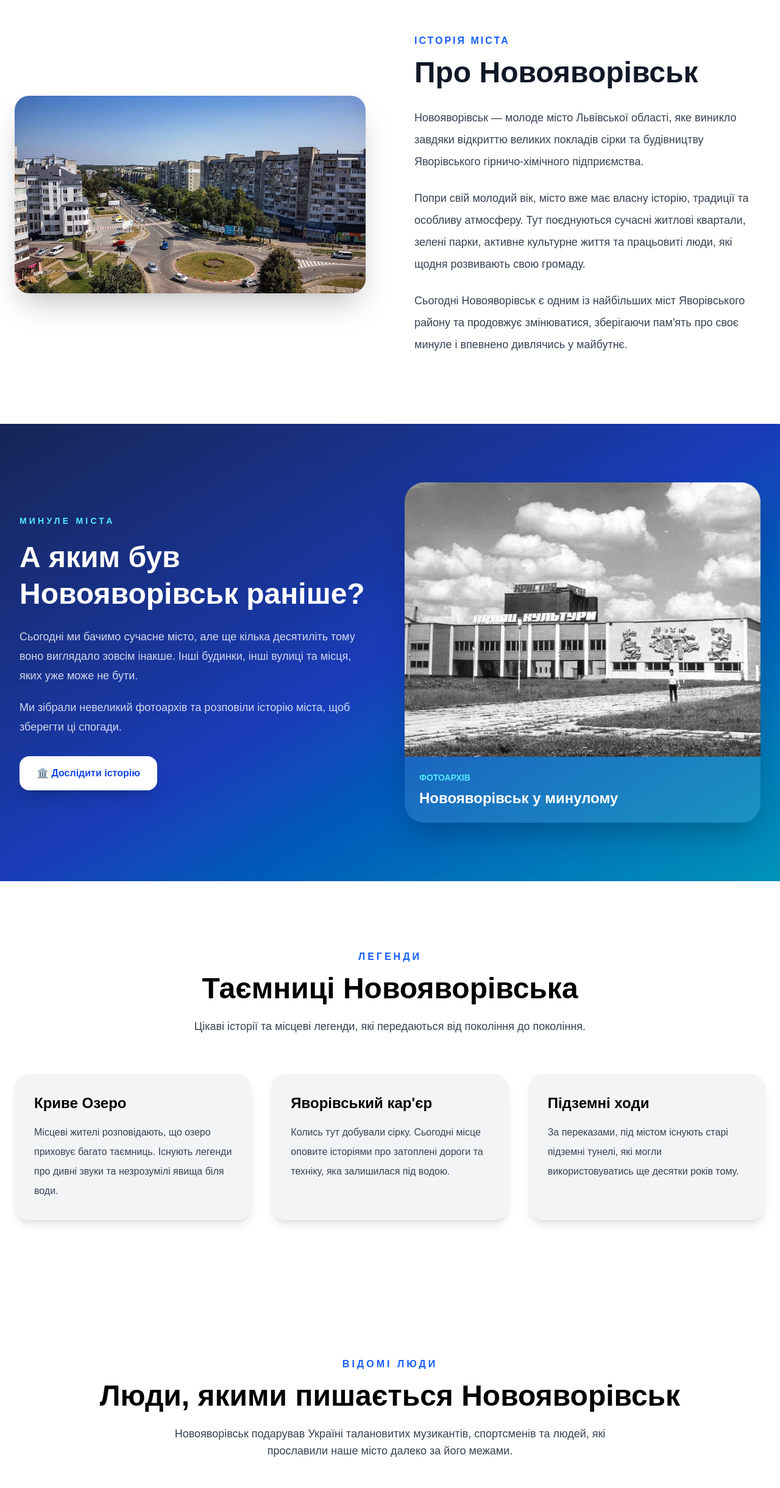
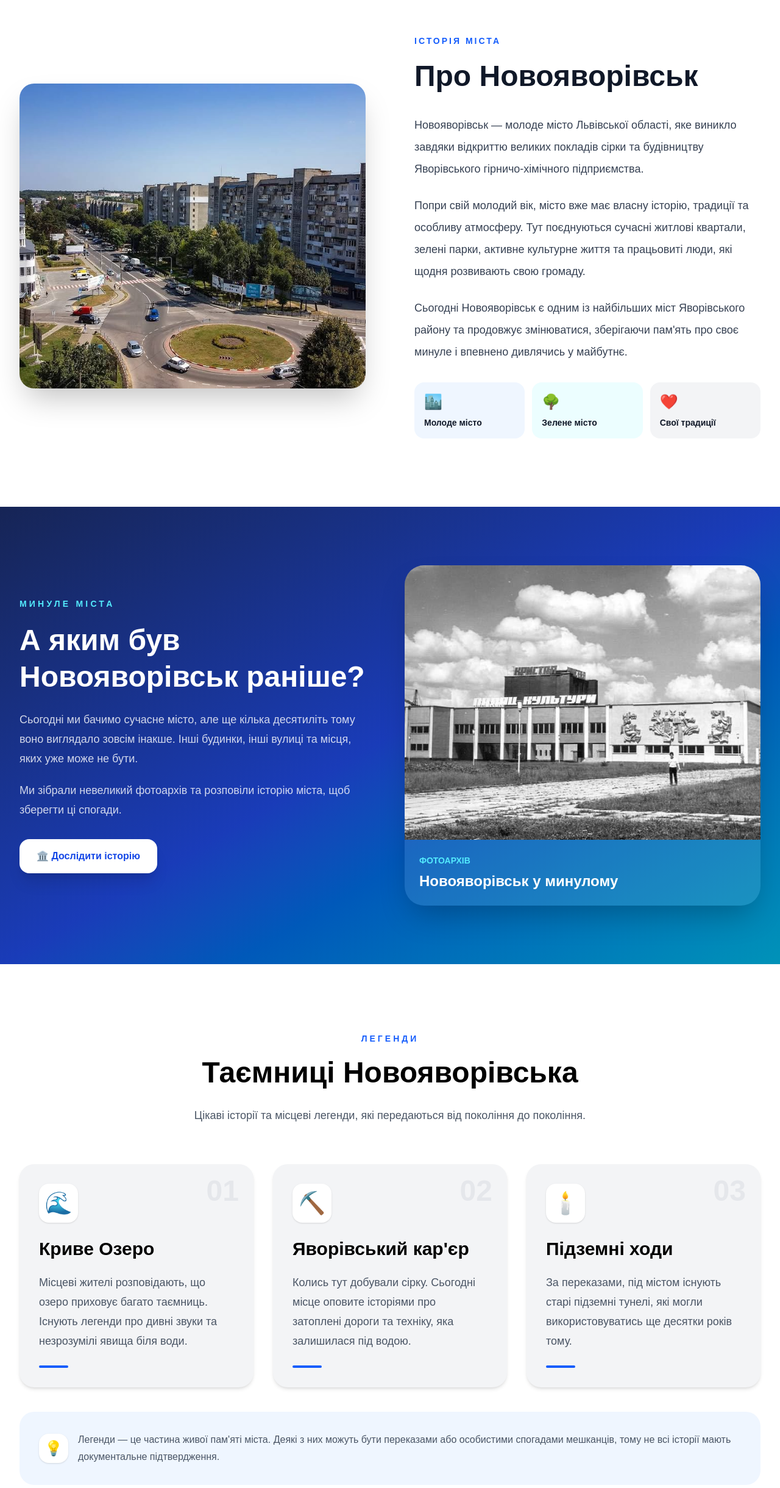
Before and after one commit to domashkinnn/nya-live, a Next.js app: page / in a window 1280 px wide. Shown: the part 1353-3793 px from the top of the page at 61% size. Built offline with nearby package versions, Linux system fonts and the light colour scheme; no server answers.

Commit message:
Improve legends responsive design

```diff
--- a/app/components/About.tsx
+++ b/app/components/About.tsx
@@ -4,49 +4,99 @@ export default function About() {
   return (
     <section
       id="about"
-      className="bg-white py-28 px-6 scroll-mt-24"
+      className="scroll-mt-24 bg-white px-5 py-16 sm:px-6 sm:py-20 lg:px-8 lg:py-28"
     >
-      <div className="max-w-7xl mx-auto grid grid-cols-1 lg:grid-cols-2 gap-12 lg:gap-20 items-center">
-        <div>
+      <div className="mx-auto grid max-w-7xl grid-cols-1 items-center gap-10 lg:grid-cols-2 lg:gap-20">
+
+        {/* PHOTO */}
+
+        <div className="order-1">
+          <div className="group overflow-hidden rounded-3xl shadow-2xl">
+
             <Image
               src="/images/about.jpg"
               alt="Новояворівськ"
               width={700}
               height={500}
-            className="rounded-3xl shadow-2xl object-cover w-full"
+              priority={false}
+              className="h-[300px] w-full object-cover transition duration-700 group-hover:scale-105 sm:h-[400px] lg:h-[500px]"
             />
+
+          </div>
         </div>
 
-        <div>
-          <span className="text-blue-600 font-semibold uppercase tracking-[3px]">
+
+        {/* TEXT */}
+
+        <div className="order-2">
+
+          <span className="text-xs font-bold uppercase tracking-[3px] text-blue-600 sm:text-sm">
             Історія міста
           </span>
 
-          <h2 className="text-4xl md:text-5xl font-bold text-gray-900 mt-4 mb-8">
+          <h2 className="mt-3 mb-6 text-3xl font-black leading-tight text-gray-900 sm:mt-4 sm:mb-8 sm:text-4xl md:text-5xl">
             Про Новояворівськ
           </h2>
 
-          <div className="space-y-6 text-gray-700 text-lg leading-9">
+          <div className="space-y-5 text-base leading-7 text-gray-700 sm:space-y-6 sm:text-lg sm:leading-9">
+
             <p>
-              Новояворівськ — молоде місто Львівської області, яке виникло
-              завдяки відкриттю великих покладів сірки та будівництву
-              Яворівського гірничо-хімічного підприємства.
+              Новояворівськ — молоде місто Львівської області,
+              яке виникло завдяки відкриттю великих покладів
+              сірки та будівництву Яворівського
+              гірничо-хімічного підприємства.
             </p>
 
             <p>
-              Попри свій молодий вік, місто вже має власну історію,
-              традиції та особливу атмосферу. Тут поєднуються сучасні
-              житлові квартали, зелені парки, активне культурне життя та
+              Попри свій молодий вік, місто вже має власну
+              історію, традиції та особливу атмосферу.
+              Тут поєднуються сучасні житлові квартали,
+              зелені парки, активне культурне життя та
               працьовиті люди, які щодня розвивають свою громаду.
             </p>
 
             <p>
-              Сьогодні Новояворівськ є одним із найбільших міст
-              Яворівського району та продовжує змінюватися, зберігаючи
-              пам&apos;ять про своє минуле і впевнено дивлячись у майбутнє.
+              Сьогодні Новояворівськ є одним із найбільших
+              міст Яворівського району та продовжує змінюватися,
+              зберігаючи пам&apos;ять про своє минуле і
+              впевнено дивлячись у майбутнє.
+            </p>
+
+          </div>
+
+
+          {/* SMALL INFO CARDS */}
+
+          <div className="mt-8 grid grid-cols-1 gap-3 sm:grid-cols-3">
+
+            <div className="rounded-2xl bg-blue-50 p-4">
+              <div className="text-2xl">🏙️</div>
+
+              <p className="mt-2 text-sm font-bold text-gray-900">
+                Молоде місто
               </p>
             </div>
+
+            <div className="rounded-2xl bg-cyan-50 p-4">
+              <div className="text-2xl">🌳</div>
+
+              <p className="mt-2 text-sm font-bold text-gray-900">
+                Зелене місто
+              </p>
             </div>
+
+            <div className="rounded-2xl bg-gray-100 p-4">
+              <div className="text-2xl">❤️</div>
+
+              <p className="mt-2 text-sm font-bold text-gray-900">
+                Свої традиції
+              </p>
+            </div>
+
+          </div>
+
+        </div>
+
       </div>
     </section>
   );
--- a/app/components/Legends.tsx
+++ b/app/components/Legends.tsx
@@ -1,14 +1,20 @@
 export default function Legends() {
   const legends = [
     {
+      number: "01",
+      icon: "🌊",
       title: "Криве Озеро",
       text: "Місцеві жителі розповідають, що озеро приховує багато таємниць. Існують легенди про дивні звуки та незрозумілі явища біля води.",
     },
     {
+      number: "02",
+      icon: "⛏️",
       title: "Яворівський кар'єр",
       text: "Колись тут добували сірку. Сьогодні місце оповите історіями про затоплені дороги та техніку, яка залишилася під водою.",
     },
     {
+      number: "03",
+      icon: "🕯️",
       title: "Підземні ходи",
       text: "За переказами, під містом існують старі підземні тунелі, які могли використовуватись ще десятки років тому.",
     },
@@ -17,40 +23,100 @@ export default function Legends() {
   return (
     <section
       id="legends"
-      className="bg-white py-28 px-6 scroll-mt-24"
+      className="scroll-mt-24 bg-white px-5 py-16 sm:px-6 sm:py-20 lg:px-8 lg:py-28"
     >
-      <div className="max-w-7xl mx-auto">
-        <div className="text-center mb-16">
-          <p className="text-blue-600 uppercase tracking-[4px] font-semibold">
+      <div className="mx-auto max-w-7xl">
+
+        {/* HEADER */}
+
+        <div className="mx-auto mb-10 max-w-3xl text-center sm:mb-14 lg:mb-16">
+
+          <p className="text-xs font-bold uppercase tracking-[3px] text-blue-600 sm:text-sm sm:tracking-[4px]">
             Легенди
           </p>
 
-          <h2 className="text-4xl md:text-5xl font-bold text-black mt-4">
+          <h2 className="mt-3 text-3xl font-black leading-tight text-black sm:mt-4 sm:text-4xl md:text-5xl">
             Таємниці Новояворівська
           </h2>
 
-          <p className="text-gray-700 text-lg mt-6 max-w-3xl mx-auto">
-            Цікаві історії та місцеві легенди, які передаються від покоління
-            до покоління.
+          <p className="mt-4 text-base leading-7 text-gray-600 sm:mt-6 sm:text-lg sm:leading-8">
+            Цікаві історії та місцеві легенди, які передаються
+            від покоління до покоління.
           </p>
+
         </div>
 
-        <div className="grid grid-cols-1 md:grid-cols-3 gap-8">
+
+        {/* LEGEND CARDS */}
+
+        <div className="grid grid-cols-1 gap-5 md:grid-cols-3 md:gap-7 lg:gap-8">
+
           {legends.map((legend) => (
-            <div
+
+            <article
               key={legend.title}
-              className="bg-gray-100 rounded-3xl p-8 shadow-lg hover:shadow-2xl transition"
+              className="group relative overflow-hidden rounded-3xl bg-gray-100 p-6 shadow-md transition duration-300 hover:-translate-y-1 hover:shadow-2xl sm:p-8"
             >
-              <h3 className="text-2xl font-bold text-black mb-4">
+
+              {/* NUMBER */}
+
+              <div className="absolute right-5 top-4 text-5xl font-black text-gray-200 transition duration-300 group-hover:text-blue-100 sm:right-6 sm:top-5">
+                {legend.number}
+              </div>
+
+
+              {/* ICON */}
+
+              <div className="relative flex h-14 w-14 items-center justify-center rounded-2xl bg-white text-3xl shadow-sm sm:h-16 sm:w-16 sm:text-4xl">
+                {legend.icon}
+              </div>
+
+
+              {/* TITLE */}
+
+              <h3 className="relative mt-6 text-2xl font-black leading-tight text-black sm:text-3xl">
                 {legend.title}
               </h3>
 
-              <p className="text-gray-700 leading-8">
+
+              {/* TEXT */}
+
+              <p className="mt-4 text-base leading-7 text-gray-600 sm:mt-5 sm:text-lg sm:leading-8">
                 {legend.text}
               </p>
+
+
+              {/* BOTTOM LINE */}
+
+              <div className="mt-6 h-1 w-12 rounded-full bg-blue-600 transition-all duration-300 group-hover:w-20" />
+
+            </article>
+
+          ))}
+
+        </div>
+
+
+        {/* INFO */}
+
+        <div className="mt-8 rounded-3xl bg-blue-50 p-6 sm:mt-10 sm:p-8">
+
+          <div className="flex flex-col gap-4 sm:flex-row sm:items-center">
+
+            <div className="flex h-12 w-12 shrink-0 items-center justify-center rounded-2xl bg-white text-2xl shadow-sm">
+              💡
             </div>
-          ))}
+
+            <p className="text-sm leading-6 text-gray-600 sm:text-base sm:leading-7">
+              Легенди — це частина живої пам'яті міста. Деякі з них
+              можуть бути переказами або особистими спогадами мешканців,
+              тому не всі історії мають документальне підтвердження.
+            </p>
+
+          </div>
+
         </div>
+
       </div>
     </section>
   );
```
Lines whose indentation alone changed are shown as unchanged.
